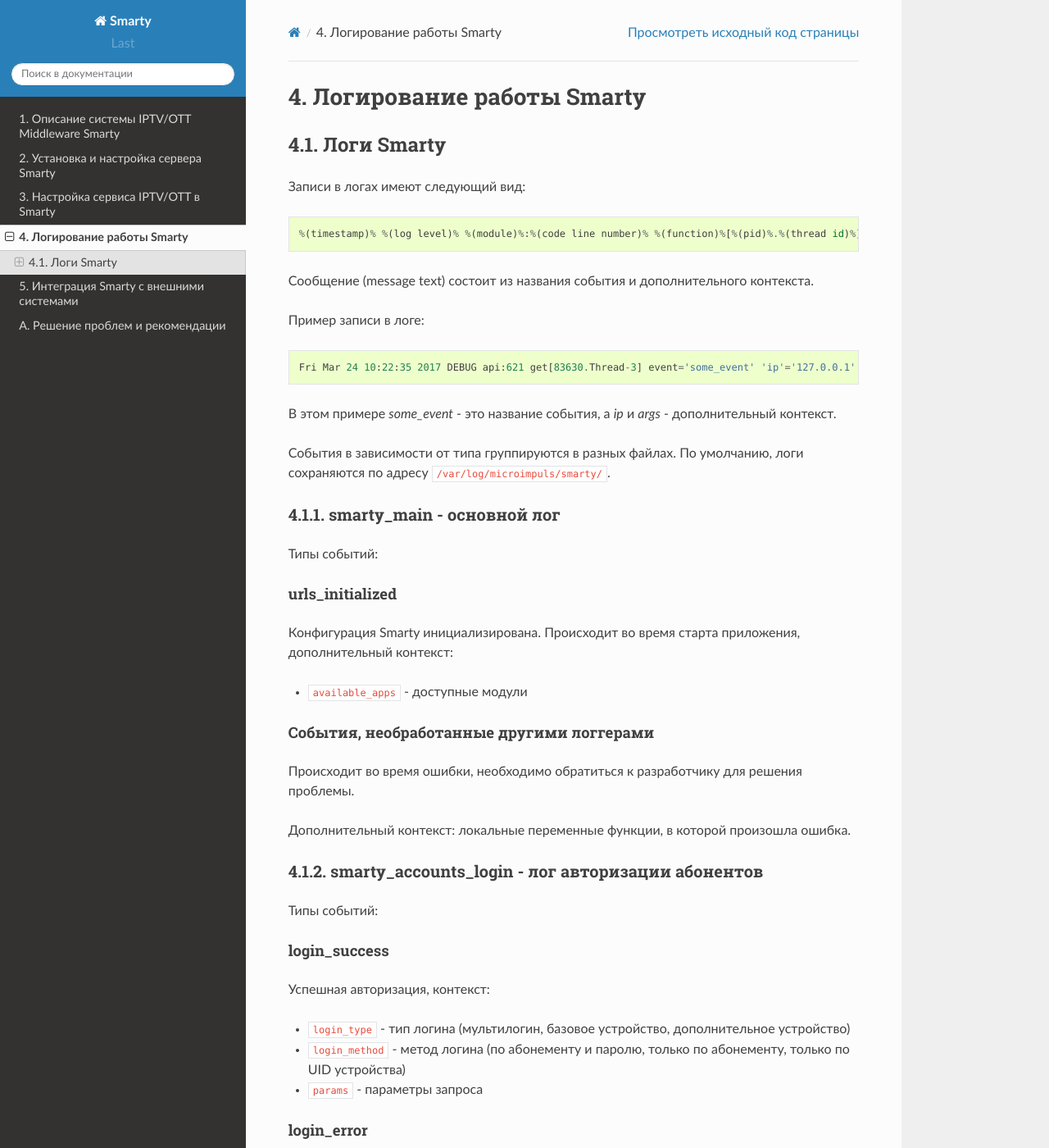
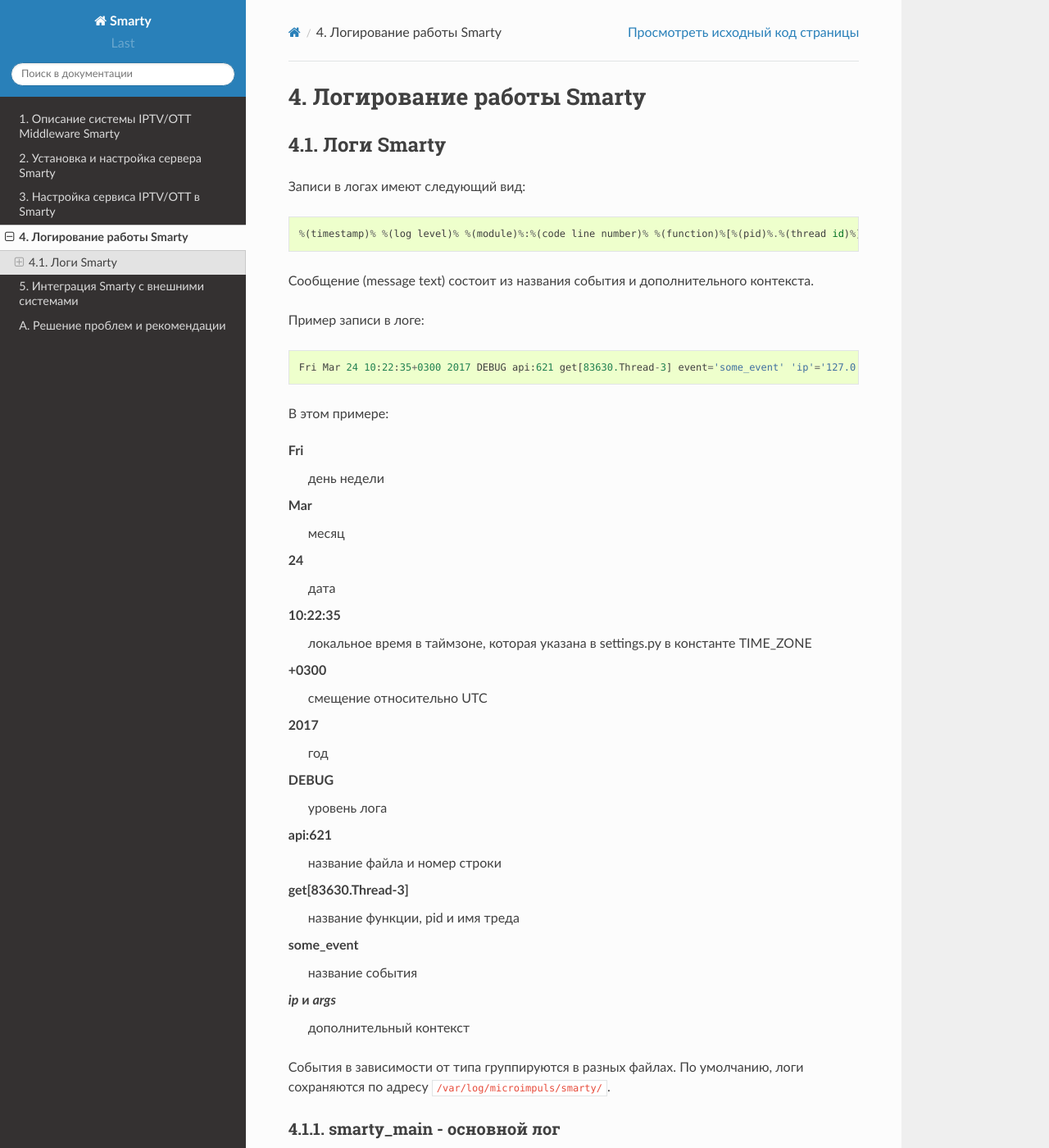
Before and after one commit to sergey-yakovlev/smarty-docs, a Sphinx documentation site: the page built from source/log.rst, in a window 1280 px wide and 1400 px high. Shown: the whole window at 82% size. Built offline with Sphinx 7.4.7 and the Read the Docs theme 2.0.0, drawn with Linux system fonts in a browser that asks for light colours.

Commit message:
log example description

```diff
--- a/source/log.rst
+++ b/source/log.rst
@@ -15,9 +15,33 @@
 
 Пример записи в логе: ::
 
-    Fri Mar 24 10:22:35 2017 DEBUG api:621 get[83630.Thread-3] event='some_event' 'ip'='127.0.0.1' args=['foo', 'bar']
+    Fri Mar 24 10:22:35+0300 2017 DEBUG api:621 get[83630.Thread-3] event='some_event' 'ip'='127.0.0.1' args=['foo', 'bar']
 
-В этом примере *some_event* - это название события, а *ip* и *args* - дополнительный контекст.
+В этом примере:
+
+Fri
+    день недели
+Mar
+    месяц
+24
+    дата
+10:22:35
+    локальное время в таймзоне, которая указана в settings.py в константе TIME_ZONE
++0300
+    смещение относительно UTC
+2017
+    год
+DEBUG
+    уровень лога
+api:621
+    название файла и номер строки
+get[83630.Thread-3]
+    название функции, pid и имя треда
+some_event
+    название события
+*ip* и *args*
+    дополнительный контекст
+
 
 События в зависимости от типа группируются в разных файлах. По умолчанию, логи сохраняются по адресу ``/var/log/microimpuls/smarty/``.
 
```
